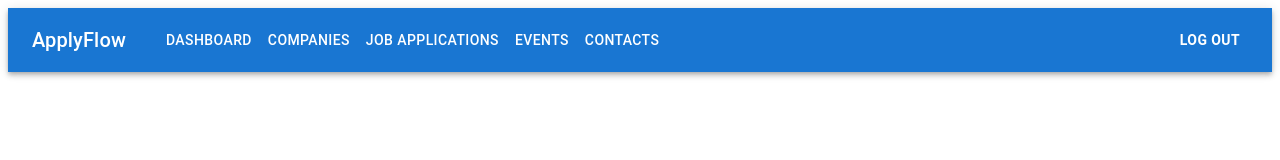
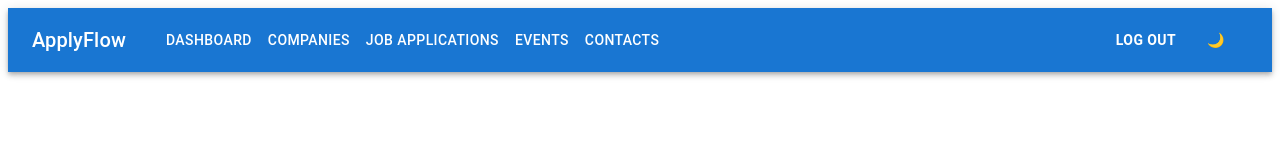
Before and after one commit to bernardkaminskiBK/applyflow-web, a React (Vite) app: page /companies in a window 1280 px wide. Shown: the top 160 px of the page. Built offline with nearby package versions, Linux system fonts and the light colour scheme.

Commit message:
added dark theme feature

```diff
--- a/src/App.tsx
+++ b/src/App.tsx
@@ -13,11 +13,21 @@ import LoginPage from "./features/auth/pages/LoginPage";
 import ProtectedRoute from "./features/auth/components/ProtectedRoute";
 import RegisterPage from "./features/auth/pages/RegisterPage";
 import { AuthProvider } from "./features/auth/context/AuthContext";
+import { AppThemeProvider } from "./features/theme/context/ThemeContext";
+import { Box } from "@mui/material";
 
 export default function App() {
   return (
     <BrowserRouter>
+      <AppThemeProvider>
         <AuthProvider>
+          <Box
+            sx={{
+              minHeight: "100vh",
+              bgcolor: "background.default",
+              color: "text.primary",
+            }}
+          >
             <AppLayout>
               <Routes>
                 <Route path="/login" element={<LoginPage />} />
@@ -105,7 +115,9 @@ export default function App() {
                 />
               </Routes>
             </AppLayout>
+          </Box>
         </AuthProvider>
+      </AppThemeProvider>
     </BrowserRouter>
   );
 }
--- /dev/null
+++ b/src/components/common/AppLink.tsx
@@ -0,0 +1,17 @@
+import { Link } from "react-router-dom";
+
+type AppLinkProps = {
+  to: string;
+  children: React.ReactNode;
+};
+
+export default function AppLink({ to, children }: AppLinkProps) {
+  return (
+    <Link
+      to={to}
+      style={{ color: "inherit", textDecoration: "none", fontWeight: "bold" }}
+    >
+      {children}
+    </Link>
+  );
+}
--- a/src/components/layout/AppLayout.tsx
+++ b/src/components/layout/AppLayout.tsx
@@ -9,6 +9,7 @@ import {
   Typography,
 } from "@mui/material";
 import { useAuth } from "../../features/auth/context/AuthContext";
+import { useAppTheme } from "../../features/theme/context/ThemeContext";
 
 type AppLayoutProps = {
   children: ReactNode;
@@ -16,6 +17,7 @@ type AppLayoutProps = {
 
 export default function AppLayout({ children }: AppLayoutProps) {
   const { logout } = useAuth();
+  const { darkMode, toggleTheme } = useAppTheme();
   return (
     <Box>
       <AppBar position="static">
@@ -55,6 +57,10 @@ export default function AppLayout({ children }: AppLayoutProps) {
           >
             Log out
           </Button>
+
+          <Button color="inherit" onClick={toggleTheme}>
+            {darkMode ? "☀️" : "🌙"}
+          </Button>
         </Toolbar>
       </AppBar>
 
--- a/src/features/applicationEvents/grid/applicationEventsColumns.tsx
+++ b/src/features/applicationEvents/grid/applicationEventsColumns.tsx
@@ -1,8 +1,8 @@
 import { Button, Chip, Stack } from "@mui/material";
 import type { GridColDef } from "@mui/x-data-grid";
-import { Link } from "react-router-dom";
 import type { ApplicationEvent } from "../models/applicationEvent";
 import { getEventTypeText } from "../utils/applicationEventHelpers";
+import AppLink from "../../../components/common/AppLink";
 
 export function createApplicationEventColumns(
   onEdit: (event: ApplicationEvent) => void,
@@ -25,9 +25,9 @@ export function createApplicationEventColumns(
       flex: 1,
       valueGetter: (_value, row) => getEventTypeText(row.eventType),
       renderCell: (params) => (
-        <Link to={`/application-events/${params.row.id}`}>
+        <AppLink to={`/application-events/${params.row.id}`}>
           <Chip label={getEventTypeText(params.row.eventType)} size="small" />
-        </Link>
+        </AppLink>
       ),
     },
     {
--- a/src/features/companies/grid/companyColumns.tsx
+++ b/src/features/companies/grid/companyColumns.tsx
@@ -1,7 +1,7 @@
 import { Button, Stack } from "@mui/material";
 import type { GridColDef } from "@mui/x-data-grid";
 import type { Company } from "../models/company";
-import { Link } from "react-router-dom";
+import AppLink from "../../../components/common/AppLink";
 
 export function createCompanyColumns(
   onEdit: (company: Company) => void,
@@ -13,7 +13,7 @@ export function createCompanyColumns(
       headerName: "Name",
       flex: 1,
       renderCell: (params) => (
-        <Link to={`/companies/${params.row.id}`}>{params.value}</Link>
+        <AppLink to={`/companies/${params.row.id}`}>{params.value}</AppLink>
       ),
     },
     {
--- a/src/features/contactPersons/grid/contactColumns.tsx
+++ b/src/features/contactPersons/grid/contactColumns.tsx
@@ -1,7 +1,7 @@
 import { Button, Stack } from "@mui/material";
 import type { GridColDef } from "@mui/x-data-grid";
-import { Link } from "react-router-dom";
 import type { ContactPerson } from "../models/contactPerson";
+import AppLink from "../../../components/common/AppLink";
 
 export function createContactPersonColumns(
   onEdit: (contact: ContactPerson) => void,
@@ -18,7 +18,9 @@ export function createContactPersonColumns(
       headerName: "Name",
       flex: 1,
       renderCell: (params) => (
-        <Link to={`/contact-persons/${params.row.id}`}>{params.row.name}</Link>
+        <AppLink to={`/contact-persons/${params.row.id}`}>
+          {params.row.name}
+        </AppLink>
       ),
     },
     {
--- a/src/features/jobApplications/grid/jobApplicationColumns.tsx
+++ b/src/features/jobApplications/grid/jobApplicationColumns.tsx
@@ -1,12 +1,12 @@
 import { Button, Chip, Stack } from "@mui/material";
 import type { GridColDef } from "@mui/x-data-grid";
 import type { JobApplication } from "../models/jobApplication";
-import { Link } from "react-router-dom";
 import {
   getSourceText,
   getStatusInfo,
   getWorkModeText,
 } from "../utils/jobApplicationHelpers";
+import AppLink from "../../../components/common/AppLink";
 
 export function createJobApplicationColumns(
   onEdit: (jobApplication: JobApplication) => void,
@@ -18,7 +18,9 @@ export function createJobApplicationColumns(
       headerName: "Company",
       flex: 1,
       renderCell: (params) => (
-        <Link to={`/job-applications/${params.row.id}`}>{params.value}</Link>
+        <AppLink to={`/job-applications/${params.row.id}`}>
+          {params.value}
+        </AppLink>
       ),
     },
     {
--- /dev/null
+++ b/src/features/theme/context/ThemeContext.tsx
@@ -0,0 +1,41 @@
+import { createContext, useContext, useMemo, useState } from "react";
+
+import { darkTheme, lightTheme } from "../theme";
+import { ThemeProvider } from "@emotion/react";
+
+type ThemeContextValue = {
+  darkMode: boolean;
+  toggleTheme: () => void;
+};
+
+const ThemeContext = createContext<ThemeContextValue | null>(null);
+
+type AppThemeProviderProps = {
+  children: React.ReactNode;
+};
+
+export function AppThemeProvider({ children }: AppThemeProviderProps) {
+  const [darkMode, setDarkMode] = useState(false);
+
+  function toggleTheme() {
+    setDarkMode((previous) => !previous);
+  }
+
+  const theme = useMemo(() => (darkMode ? darkTheme : lightTheme), [darkMode]);
+
+  return (
+    <ThemeContext.Provider value={{ darkMode, toggleTheme }}>
+      <ThemeProvider theme={theme}>{children}</ThemeProvider>
+    </ThemeContext.Provider>
+  );
+}
+
+export function useAppTheme() {
+  const context = useContext(ThemeContext);
+
+  if (!context) {
+    throw new Error("useAppTheme must be used inside AppThemeProvider.");
+  }
+
+  return context;
+}
--- /dev/null
+++ b/src/features/theme/theme.ts
@@ -0,0 +1,33 @@
+import { createTheme } from "@mui/material/styles";
+
+export const lightTheme = createTheme({
+  palette: {
+    mode: "light",
+  },
+});
+
+export const darkTheme = createTheme({
+  palette: {
+    mode: "dark",
+
+    primary: {
+      main: "#58A6FF",
+    },
+
+    secondary: {
+      main: "#A371F7",
+    },
+
+    background: {
+      default: "#0D1117",
+      paper: "#161B22",
+    },
+
+    text: {
+      primary: "#F0F6FC",
+      secondary: "#8B949E",
+    },
+
+    divider: "#30363D",
+  },
+});
```
Lines whose indentation alone changed are shown as unchanged.
